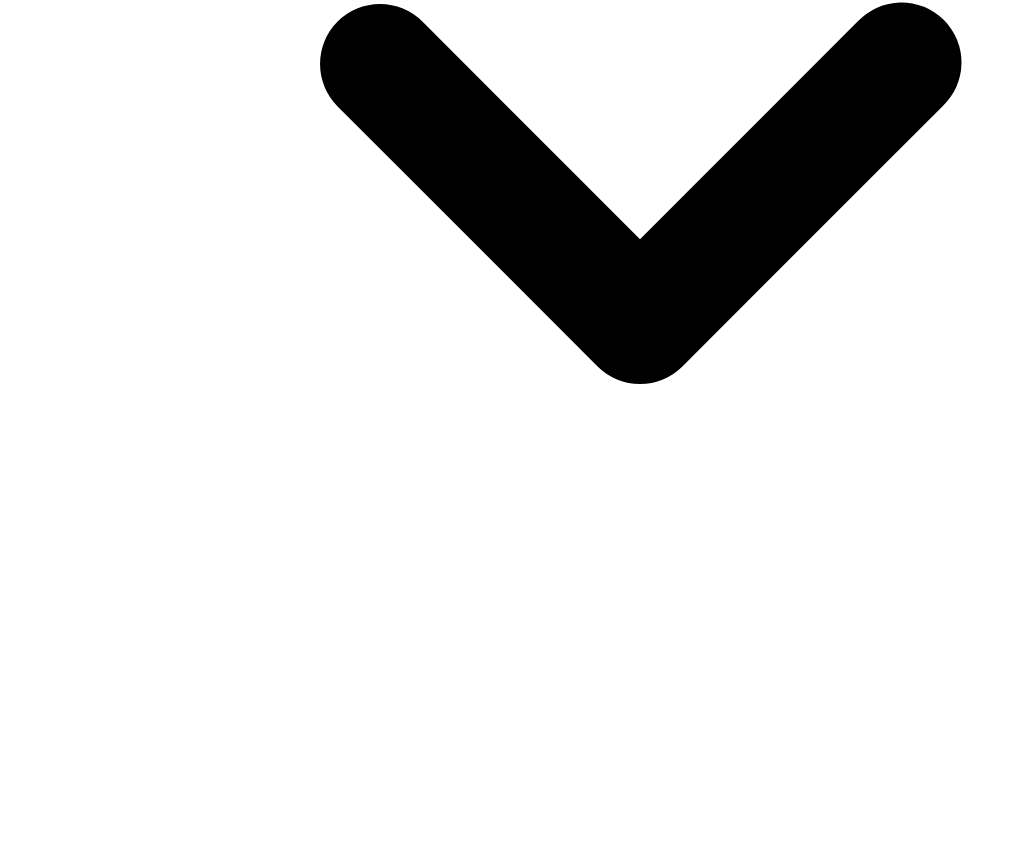
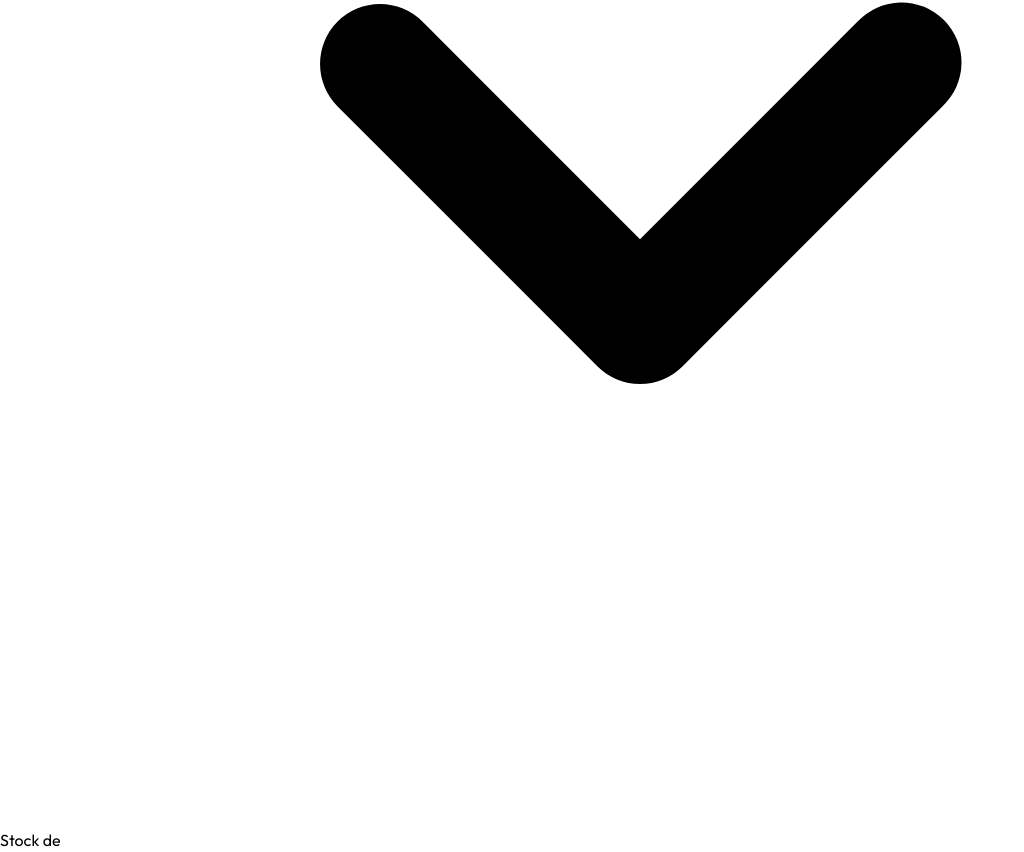
Before and after one commit to assrub/HogarTafi, a React (Vite) app in the folder hogarTafi/src/main/resources/static/paginas/hogar-tafi/: page /Pacientes/Stock in a window 1280 px wide. Shown: the part 2632-3484 px from the top of the page, without its empty margins (0-1024 px from the left). Before the commit the page ends 3460 px from the top, so only its background shows below. Built offline with nearby package versions, Linux system fonts and the light colour scheme.

Commit message:
pagina de stock

```diff
--- a/hogarTafi/src/main/resources/static/paginas/hogar-tafi/src/Componentes/FormDatosPaciente.jsx
+++ b/hogarTafi/src/main/resources/static/paginas/hogar-tafi/src/Componentes/FormDatosPaciente.jsx
@@ -4,7 +4,7 @@ import Boton from "./FromDatosPacientes/Boton";
 import Tarjeta from "./FromDatosPacientes/Tarjeta";
 import TablaMedicamentos from "./FromDatosPacientes/TablaMedicamentos";
 import { Link } from "react-router-dom";
-import  SelectPacientes  from "./FromDatosPacientes/SelectPacientes";
+import SelectPacientes from "./FromDatosPacientes/SelectPacientes";
 
 export function FromDatosPacientes({ mostrar = false }) {
   const [menuPaciente, setMenuPaciente] = useState(false);
@@ -12,7 +12,7 @@ export function FromDatosPacientes({ mostrar = false }) {
   const toggleMenuPaciente = (e) => {
     e.preventDefault();
     setMenuPaciente(!menuPaciente);
-    {/* Falta agregar para que despues de tocar el boton haga la busqueda */}
+    {/* Falta agregar para que despues de tocar el boton haga la busqueda */ }
   };
 
   return (
@@ -21,7 +21,7 @@ export function FromDatosPacientes({ mostrar = false }) {
         <h2 className="text-white text-4xl">Menu de pacientes</h2>
       </div>
 
-      <div className="busqueda grid-cols-1 justify-center w-1/2 lg:flex lg:gap-10  ">
+      <div className="busqueda mx-20 grid-cols-1 justify-center w-1/2 lg:flex lg:gap-10  ">
         <div className="busquedaporDni">
           <CampoTexto
             textoEtiqueta="Buscar por DNI"
@@ -43,6 +43,7 @@ export function FromDatosPacientes({ mostrar = false }) {
 
       <div>
         {menuPaciente && (
+          <div>
             <div className="grid grid-cols-1 md:grid-cols-1 lg:grid-cols-2 gap-10">
               <div className="text-white p-10 flex justify-center">
                 <form className="w-full max-w-md">
@@ -103,7 +104,7 @@ export function FromDatosPacientes({ mostrar = false }) {
                   readOnly={mostrar}
                 />
               </div>
-
+            </div>
             <div className="tabla mt-5">
               <h3 className="text-2xl text-neutral-50 m-2">Medicamentos</h3>
               <TablaMedicamentos />
--- a/hogarTafi/src/main/resources/static/paginas/hogar-tafi/src/Componentes/Navegacion.jsx
+++ b/hogarTafi/src/main/resources/static/paginas/hogar-tafi/src/Componentes/Navegacion.jsx
@@ -4,6 +4,7 @@ import { Enlace } from "./Barra de navegacion/Enlace";
 import "tailwindcss/tailwind.css";
 import { BrowserRouter, Route, Routes, Link } from "react-router-dom";
 import FromDatosPacientes from "./FormDatosPaciente";
+import Stock from "./Stock";
 
 export default function Navegacion() {
   const [isDropdownOpen, setDropdownOpen] = useState(false);
@@ -220,7 +221,7 @@ export default function Navegacion() {
         <Route path="/Empleados" />
         <Route path="/Pedidos" />
         <Route path="/ListaDeUsuarios" />
-        <Route path="/Pacientes/Stock"  />
+        <Route path="/Pacientes/Stock" element={<Stock />}/>
         <Route path="/Pacientes/Recetas" />
       </Routes>
     </BrowserRouter>
--- /dev/null
+++ b/hogarTafi/src/main/resources/static/paginas/hogar-tafi/src/Componentes/Stock.jsx
@@ -0,0 +1,13 @@
+import React from 'react'
+
+
+export default function Stock() {
+  return (
+    <div>
+        <div className="titulo tex">
+            <h2 >Stock de </h2>
+        </div>
+
+    </div>
+  )
+}
```
Lines whose indentation alone changed are shown as unchanged.
